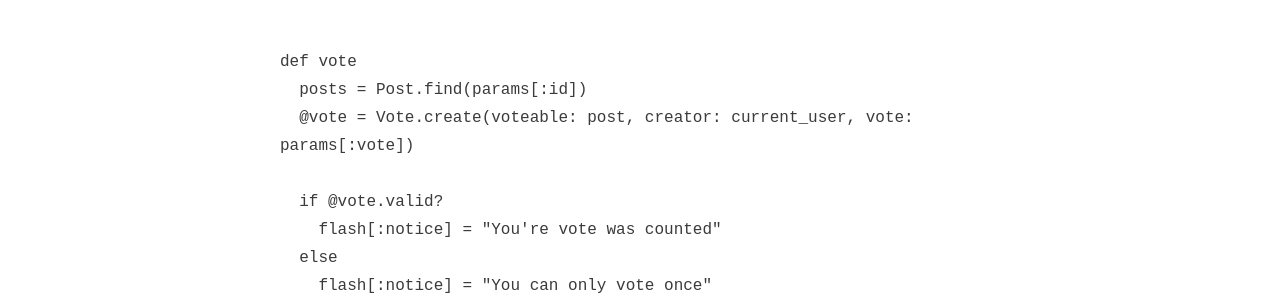
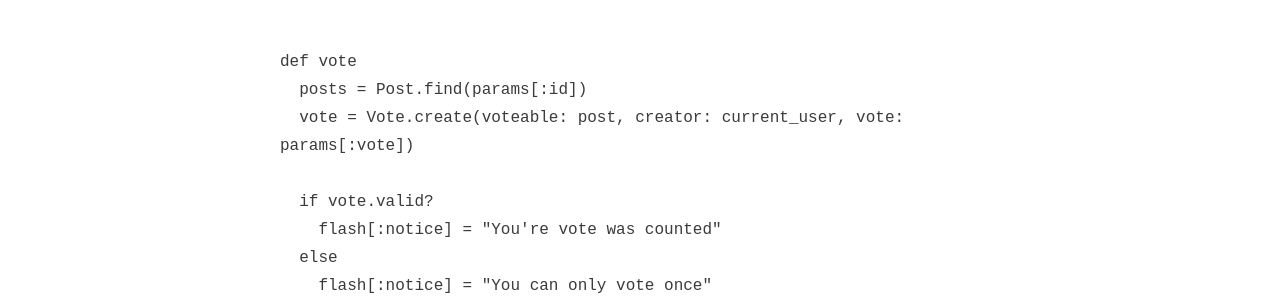
Before and after one commit to knoxjeffrey/knoxjeffrey.github.io, a Jekyll site: the page built from _posts/2105-01-20-course-two-weekthree-voting.markdown, in a window 1280 px wide and 900 px high, scrolled down 5122 px. Shown: the part 207-507 px from the top of the window. Built offline with Jekyll 4.4.1, drawn with Linux system fonts in a browser that asks for light colours; nearby versions of some CDN libraries; some of the changed text lies outside the part shown.

Commit message:
fixed errors

```diff
--- a/_posts/2105-01-20-course-two-weekthree-voting.markdown
+++ b/_posts/2105-01-20-course-two-weekthree-voting.markdown
@@ -109,9 +109,9 @@ I now will need an action in PostsController to handle the route:
 
     def vote
       posts = Post.find(params[:id])
-      @vote = Vote.create(voteable: post, creator: current_user, vote: params[:vote])
+      vote = Vote.create(voteable: post, creator: current_user, vote: params[:vote])
 
-      if @vote.valid?
+      if vote.valid?
         flash[:notice] = "You're vote was counted"
       else
         flash[:notice] = "You can only vote once"
```
Also changed, not shown: other parts of _posts/2105-01-20-course-two-weekthree-voting.markdown (+1 -1 lines).
